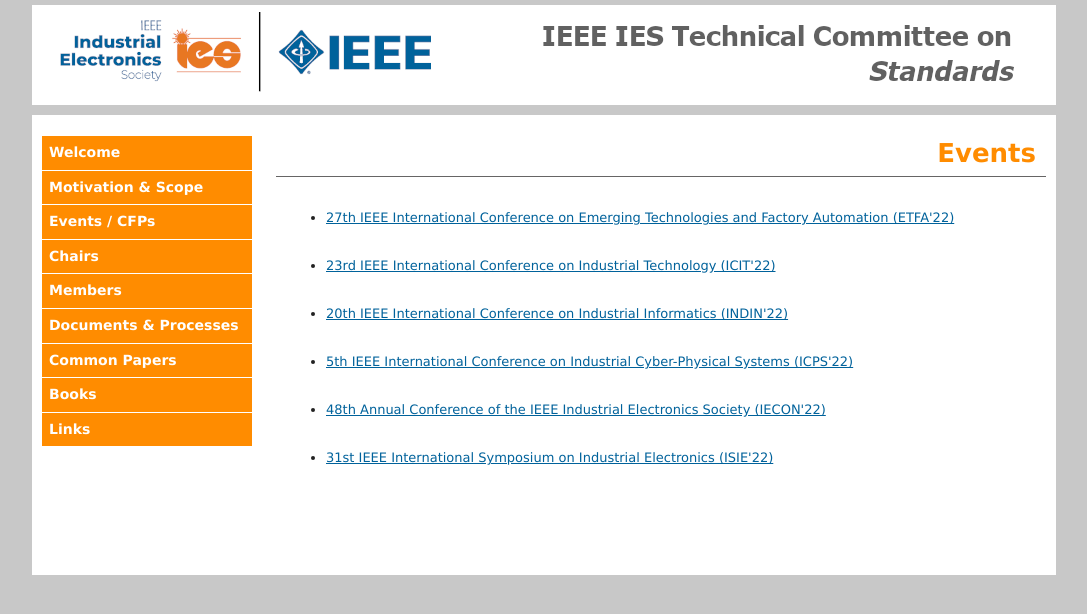
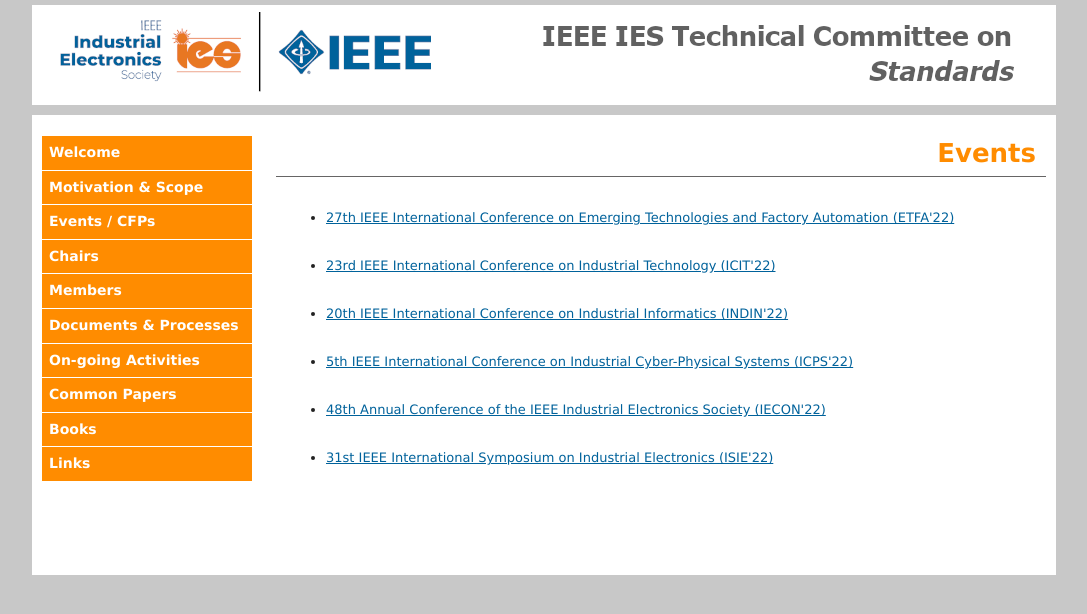
Before and after one commit to ieee-ies/standards-tc.ieee-ies.org, a plain HTML site: page events.html in a window 1280 px wide. Shown: the whole page, without its empty margins (96-1183 px from the left). Drawn offline with Linux system fonts and the light colour scheme; a script that the page names is missing.

Commit message:
Update events.html

```diff
--- a/events.html
+++ b/events.html
@@ -42,8 +42,7 @@
           <li><a href="chairs.html">Chairs</a></li>
           <li><a href="members.html">Members</a></li>
           <li><a href="processes.html">Documents &amp; Processes</a></li>
-
-
+          <li><a href="Ongoing.html">On-going Activities</a></li>
           <li><a href="papers.html">Common Papers</a></li>
           <li><a href="books.html">Books</a></li>
           <li><a href="links.html">Links</a></li>
```
